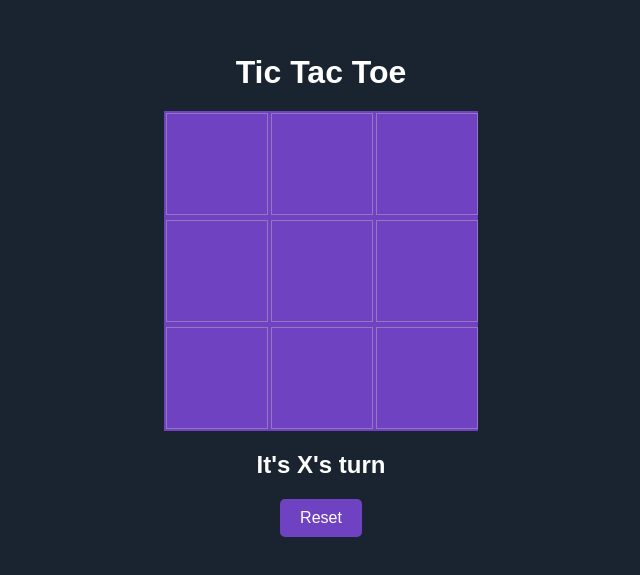
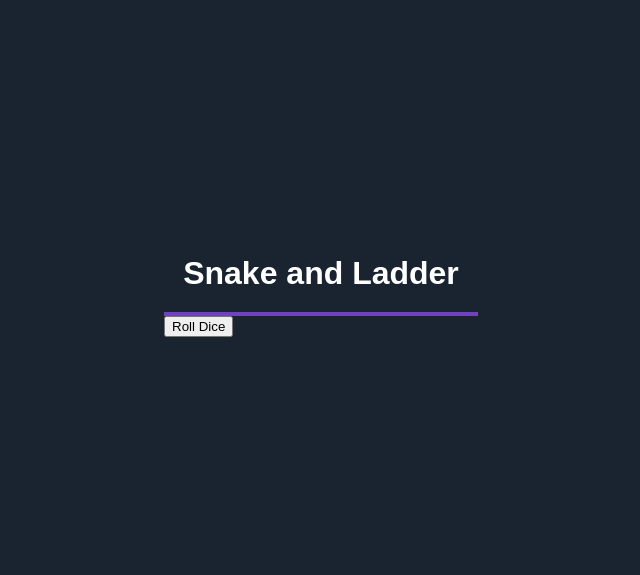
Before and after one commit to vaibhav09981/Snake-and-Ladder, a plain HTML site: page index.html in a window 1280 px wide. Shown: the part 115-690 px from the top of the page, without its empty margins (319-959 px from the left). Drawn offline with Linux system fonts and the light colour scheme.

Commit message:
Update index.html

```diff
--- a/index.html
+++ b/index.html
@@ -3,25 +3,20 @@
 <head>
     <meta charset="UTF-8">
     <meta name="viewport" content="width=device-width, initial-scale=1.0">
-    <title>Tic Tac Toe</title>
+    <title>Snake and Ladder</title>
     <link rel="stylesheet" href="style.css">
 </head>
 <body>
-    <h1>Tic Tac Toe</h1>
-    <div class="board">
-        <div class="cell" data-index="0"></div>
-        <div class="cell" data-index="1"></div>
-        <div class="cell" data-index="2"></div>
-        <div class="cell" data-index="3"></div>
-        <div class="cell" data-index="4"></div>
-        <div class="cell" data-index="5"></div>
-        <div class="cell" data-index="6"></div>
-        <div class="cell" data-index="7"></div>
-        <div class="cell" data-index="8"></div>
+    <h1>Snake and Ladder</h1>
+    <div class="game-container">
+        <div class="board">
+            </div>
+        <div class="controls">
+            <button id="rollButton">Roll Dice</button>
+            <div id="diceValue"></div>
+            <div id="playerTurn"></div>
+        </div>
     </div>
-    <div class="message"></div>
-    <button id="resetButton">Reset</button>
-
     <script src="script.js"></script>
 </body>
 </html>
```
